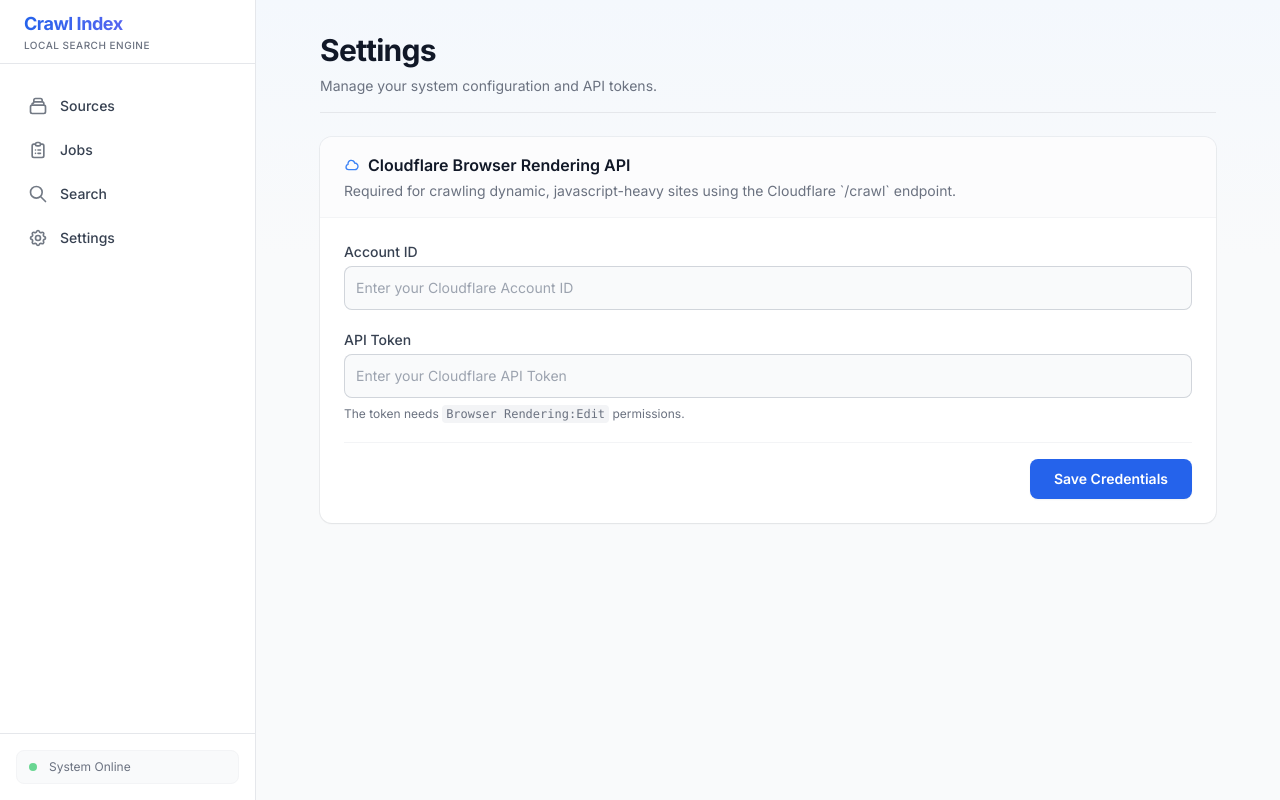
After one commit to menesekinci/crawl-index-server, a FastAPI app: template app/ui/templates/settings.html in a window 1280 px wide. The commit adds this page. Run offline with FastAPI, Linux system fonts and the light colour scheme; the template is opened without the code that fills it, so the values that code supplies are empty; some libraries are stand-ins or nearby versions.

Commit message:
feat: add settings page for managing cloudflare api tokens via UI

```diff
--- a/app/ui/templates/base.html
+++ b/app/ui/templates/base.html
@@ -54,6 +54,11 @@
           <svg class="w-5 h-5 opacity-70" fill="none" stroke="currentColor" viewBox="0 0 24 24"><path stroke-linecap="round" stroke-linejoin="round" stroke-width="2" d="M21 21l-6-6m2-5a7 7 0 11-14 0 7 7 0 0114 0z"></path></svg>
           Search
         </a>
+        <a href="/admin/settings"
+           class="flex items-center gap-3 px-3 py-2 rounded-lg text-sm font-medium transition-colors hover:bg-gray-100 dark:hover:bg-gray-800 {{ 'bg-blue-50 text-blue-700 dark:bg-blue-900/20 dark:text-blue-400' if request.url.path.startswith('/admin/settings') else 'text-gray-700 dark:text-gray-300' }}">
+          <svg class="w-5 h-5 opacity-70" fill="none" stroke="currentColor" viewBox="0 0 24 24"><path stroke-linecap="round" stroke-linejoin="round" stroke-width="2" d="M10.325 4.317c.426-1.756 2.924-1.756 3.35 0a1.724 1.724 0 002.573 1.066c1.543-.94 3.31.826 2.37 2.37a1.724 1.724 0 001.065 2.572c1.756.426 1.756 2.924 0 3.35a1.724 1.724 0 00-1.066 2.573c.94 1.543-.826 3.31-2.37 2.37a1.724 1.724 0 00-2.572 1.065c-.426 1.756-2.924 1.756-3.35 0a1.724 1.724 0 00-2.573-1.066c-1.543.94-3.31-.826-2.37-2.37a1.724 1.724 0 00-1.065-2.572c-1.756-.426-1.756-2.924 0-3.35a1.724 1.724 0 001.066-2.573c-.94-1.543.826-3.31 2.37-2.37.996.608 2.296.07 2.572-1.065z"></path><path stroke-linecap="round" stroke-linejoin="round" stroke-width="2" d="M15 12a3 3 0 11-6 0 3 3 0 016 0z"></path></svg>
+          Settings
+        </a>
       </nav>
 
       <div class="p-4 border-t border-gray-200 dark:border-gray-800">
--- /dev/null
+++ b/app/ui/templates/settings.html
@@ -0,0 +1,42 @@
+{% extends "base.html" %}
+{% block content %}
+<div class="space-y-6 max-w-4xl mx-auto">
+  <div class="flex items-center justify-between border-b border-gray-200 dark:border-gray-800 pb-4">
+    <div>
+      <h1 class="text-3xl font-bold tracking-tight text-gray-900 dark:text-white">Settings</h1>
+      <p class="mt-2 text-sm text-gray-500 dark:text-gray-400">Manage your system configuration and API tokens.</p>
+    </div>
+  </div>
+
+  <div class="bg-white dark:bg-gray-950 shadow-sm ring-1 ring-gray-900/5 dark:ring-white/10 rounded-xl overflow-hidden">
+    <div class="px-6 py-4 border-b border-gray-100 dark:border-white/10 bg-gray-50/50 dark:bg-white/[0.02]">
+      <h2 class="font-semibold text-gray-900 dark:text-white flex items-center gap-2">
+        <svg class="w-4 h-4 text-blue-500" fill="none" stroke="currentColor" viewBox="0 0 24 24"><path stroke-linecap="round" stroke-linejoin="round" stroke-width="2" d="M3 15a4 4 0 004 4h9a5 5 0 10-.1-9.999 5.002 5.002 0 10-9.78 2.096A4.001 4.001 0 003 15z"></path></svg>
+        Cloudflare Browser Rendering API
+      </h2>
+      <p class="mt-1 text-sm text-gray-500 dark:text-gray-400">Required for crawling dynamic, javascript-heavy sites using the Cloudflare `/crawl` endpoint.</p>
+    </div>
+
+    <form method="post" action="/admin/settings/cloudflare" class="p-6 space-y-5">
+      <div>
+        <label class="block text-sm font-medium text-gray-700 dark:text-gray-300 mb-1">Account ID</label>
+        <input name="cf_account_id" value="{{ settings.cf_account_id or '' }}" placeholder="Enter your Cloudflare Account ID"
+               class="block w-full rounded-lg border-0 py-2.5 px-3 text-gray-900 dark:text-white ring-1 ring-inset ring-gray-300 dark:ring-gray-700 focus:ring-2 focus:ring-inset focus:ring-blue-600 sm:text-sm sm:leading-6 bg-gray-50 dark:bg-gray-900 transition-shadow">
+      </div>
+
+      <div>
+        <label class="block text-sm font-medium text-gray-700 dark:text-gray-300 mb-1">API Token</label>
+        <input name="cf_api_token" type="password" value="{{ settings.cf_api_token or '' }}" placeholder="Enter your Cloudflare API Token"
+               class="block w-full rounded-lg border-0 py-2.5 px-3 text-gray-900 dark:text-white ring-1 ring-inset ring-gray-300 dark:ring-gray-700 focus:ring-2 focus:ring-inset focus:ring-blue-600 sm:text-sm sm:leading-6 bg-gray-50 dark:bg-gray-900 transition-shadow">
+        <p class="mt-2 text-xs text-gray-500">The token needs <code class="bg-gray-100 dark:bg-gray-800 px-1 py-0.5 rounded">Browser Rendering:Edit</code> permissions.</p>
+      </div>
+
+      <div class="pt-4 mt-4 border-t border-gray-100 dark:border-gray-800 flex justify-end">
+        <button type="submit" class="rounded-lg bg-blue-600 px-6 py-2.5 text-sm font-semibold text-white shadow-sm hover:bg-blue-500 focus-visible:outline focus-visible:outline-2 focus-visible:outline-offset-2 focus-visible:outline-blue-600 transition-colors flex justify-center items-center gap-2">
+          Save Credentials
+        </button>
+      </div>
+    </form>
+  </div>
+</div>
+{% endblock %}
```
Also changed, not shown: app/ui/routes.py (+30 -0 lines).
